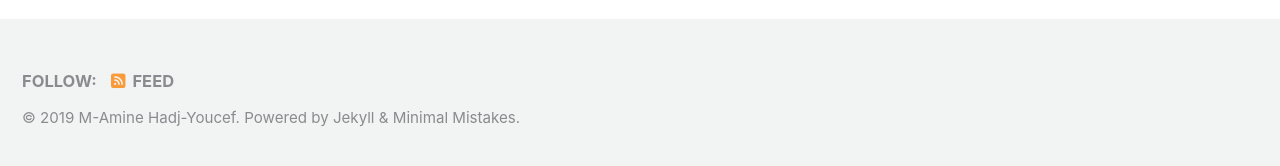
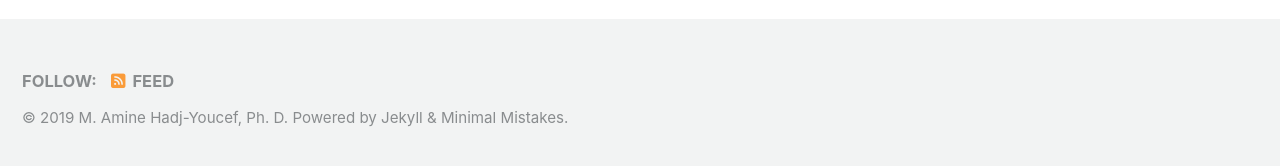
Before and after one commit to amineHY/amine-hadjyoucef.github.io, a Jekyll site: the page built from index.html, in a window 1280 px wide and 900 px high, scrolled down 1077 px. Shown: the part 726-892 px from the top of the window. Built offline with Jekyll 4.4.1, drawn with Linux system fonts in a browser that asks for light colours; cached includes are drawn as plain includes; nearby versions of some CDN libraries; the list of posts is cut into pages by our own code.

Commit message:
update fontpage

```diff
--- a/_config.yml
+++ b/_config.yml
@@ -19,7 +19,7 @@
 title                    : "Welcome to my Personal Website"
 title_separator          : "-"
 subtitle                 : # site tagline that appears below site title in masthead
-name                     : "M-Amine Hadj-Youcef"
+name                     : "M. Amine Hadj-Youcef, Ph. D"
 description              : "Data scientist profolio."
 url                      : "https://aminehy.github.io/"
 baseurl                  : # the subpath of your site, e.g. "/blog"
--- a/_data/navigation.yml
+++ b/_data/navigation.yml
@@ -4,7 +4,7 @@
     url: /Publications/
 
   - title: "Resume"
-    url: /resume.md
+    url: /resume/
 
   - title: "Projects"
     url: /projects/
```
